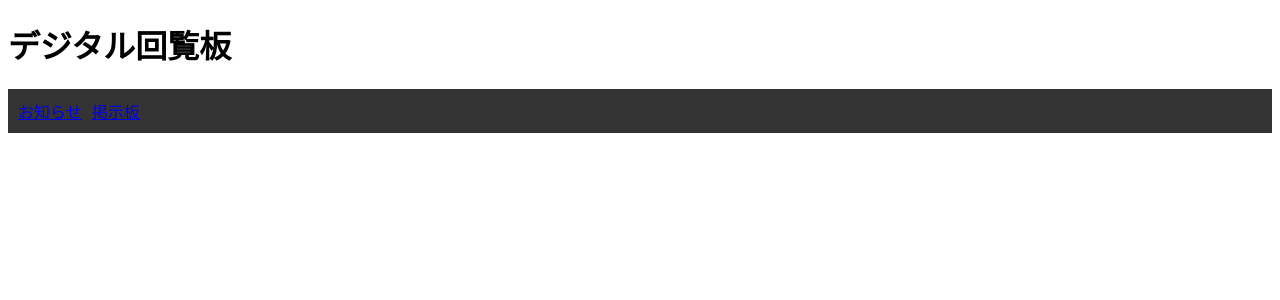
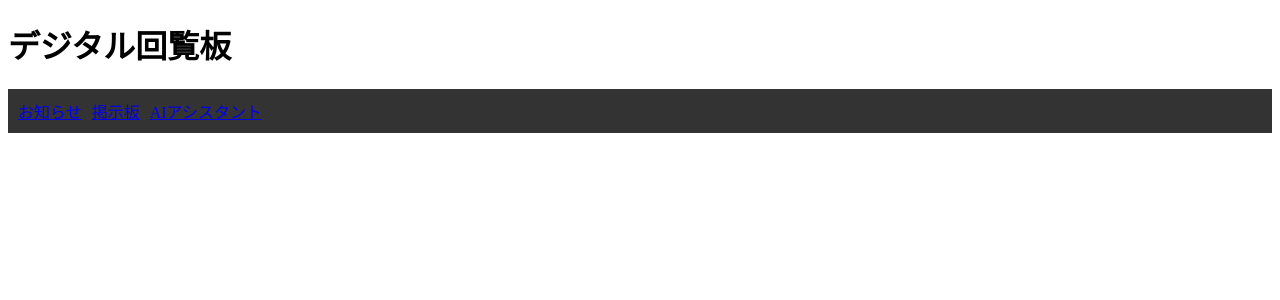
Before and after one commit to s1f102302753/team-project, a Django app: page /notices/ in a window 1280 px wide. Shown: the top 300 px of the page. Run offline with Django 5.2, Linux system fonts and the light colour scheme.

Commit message:
chatbotマージ完了

```diff
--- a/notices/templates/notices/base.html
+++ b/notices/templates/notices/base.html
@@ -18,6 +18,7 @@
     <nav id="taskbar">
         <a href="{% url 'notices:notices_list' %}" class="task-link">お知らせ</a>
         <a href="{% url 'notices:post_list' %}" class="task-link">掲示板</a>
+        <a href="{% url 'chatbot:chat_page' %}" class="task-link">AIアシスタント</a>
     </nav>
 
     <main id="main-content">
```
